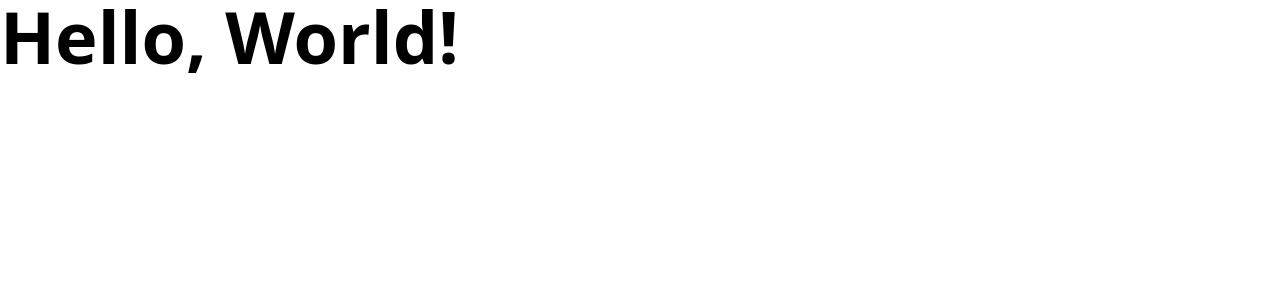
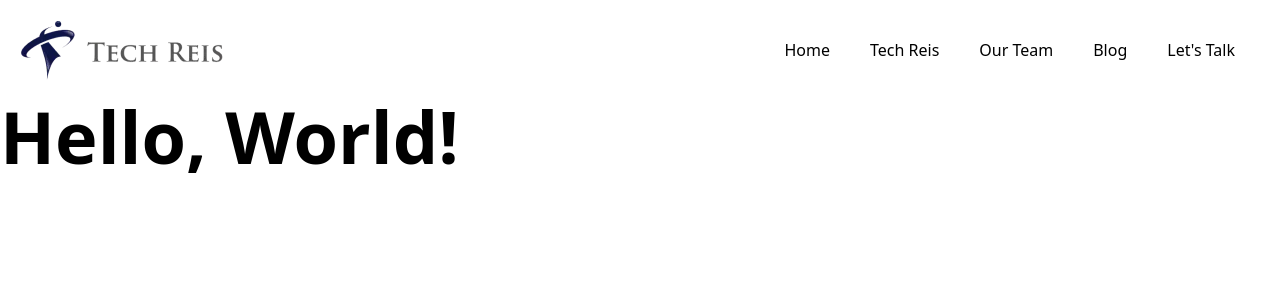
Before and after one commit to techreis/project-new-horizon, a SvelteKit app: page / in a window 1280 px wide. Shown: the top 300 px of the page. Built offline with nearby package versions, Linux system fonts and the light colour scheme.

Commit message:
Implement basic navigation component

```diff
--- a/src/routes/+layout.svelte
+++ b/src/routes/+layout.svelte
@@ -1,5 +1,9 @@
 <script lang="ts">
   import "../app.css";
+	import Navigation from "./_components/Navigation.svelte";
 </script>
 
-<slot />
+<Navigation />
+<div class="pt-[80px] md:pt-[100px]">
+  <slot />
+</div>
--- /dev/null
+++ b/src/routes/_components/Navigation.svelte
@@ -0,0 +1,10 @@
+<nav class="fixed w-full flex items-center justify-between p-5">
+  <img src="TechReisLogo.webp" alt="TechReis Company Logo" />
+  <ul class="flex gap-[2.5rem] pr-[1.5625rem]">
+    <li><a href="/">Home</a></li>
+    <li><a href="/Company">Tech Reis</a></li>
+    <li><a href="/Team">Our Team</a></li>
+    <li><a href="/Blog">Blog</a></li>
+    <li><a href="/Contact">Let's Talk</a></li>
+  </ul>
+</nav>
```
